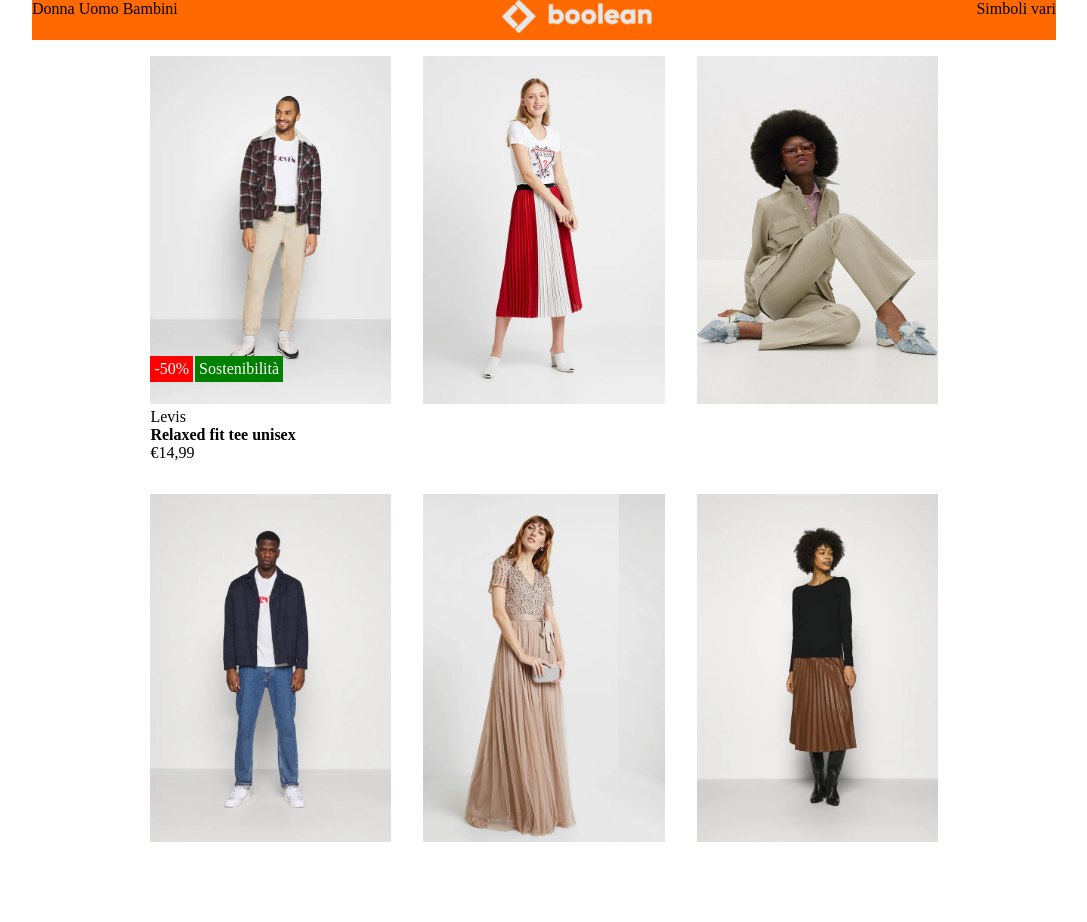
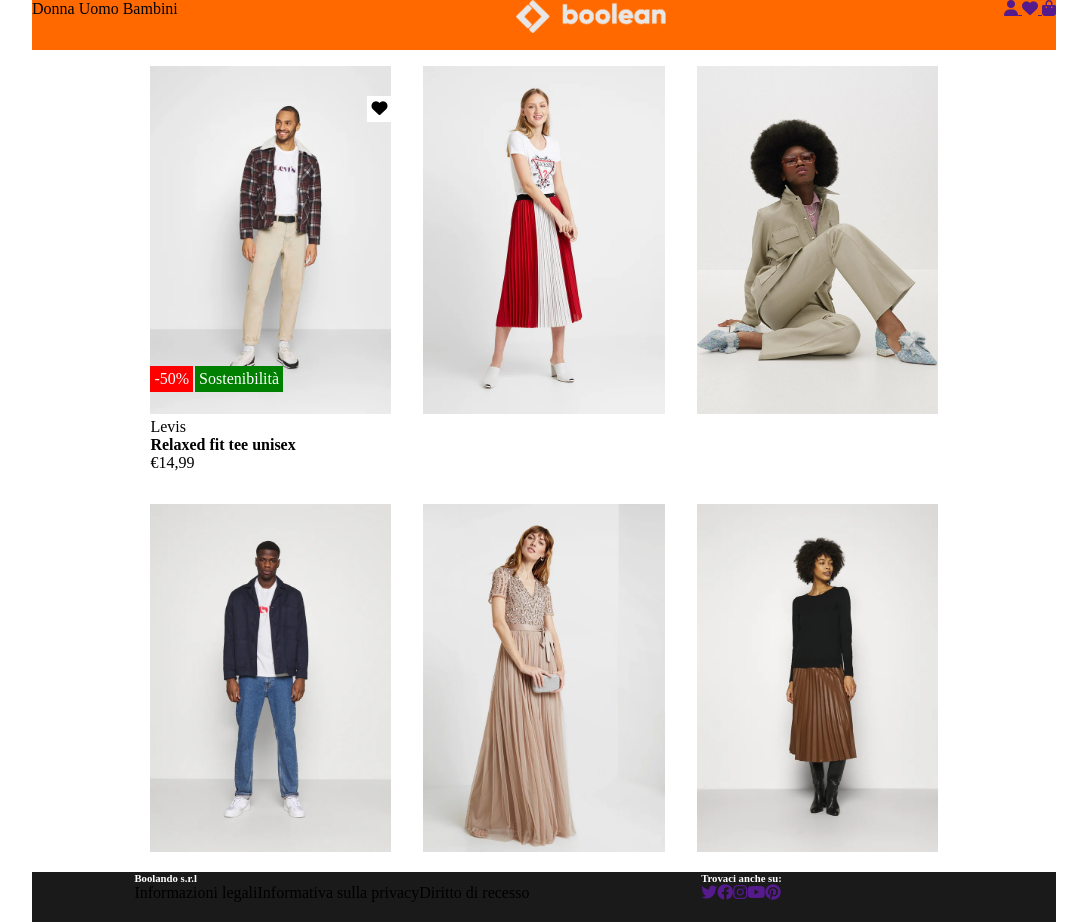
Before and after one commit to DarioBecchio/html-css-boolando, a plain HTML site: page index.html in a window 1280 px wide. Shown: the whole page, without its empty margins (96-1183 px from the left). Before the commit the page ends 862 px from the top, so only its background shows below. Drawn offline with Linux system fonts and the light colour scheme.

Commit message:
create footer

```diff
--- a/index.html
+++ b/index.html
@@ -4,19 +4,25 @@
     <meta charset="UTF-8">
     <meta name="viewport" content="width=device-width, initial-scale=1.0">
     <link rel="stylesheet" href="./style.css">
+    <link rel="stylesheet" href="https://cdnjs.cloudflare.com/ajax/libs/font-awesome/6.4.2/css/all.min.css" integrity="sha512-z3gLpd7yknf1YoNbCzqRKc4qyor8gaKU1qmn+CShxbuBusANI9QpRohGBreCFkKxLhei6S9CQXFEbbKuqLg0DA==" crossorigin="anonymous" referrerpolicy="no-referrer" />
     <title>Document</title>
 </head>
 <body class="container">
     <header id="site_header">
         <nav class="d-flex j-between">
             <div>
-                <a>Donna</a>
+               <a>Donna</a>
                 <a>Uomo</a>
                 <a>Bambini</a>
             </div>
+            <div>
                 <img width="150px" src="./boolean-logo.png" alt="">
-            <div>
-                Simboli vari
+            </div>
+
+            <div class="text-end">
+                <a href=""><i class="fas fa-user"></i> </a>
+                <a href=""><i class="fas fa-heart"></i> </a>
+                <a href=""><i class="fas fa-shopping-bag"></i> </a>
             </div>
         </nav>
     </header>
@@ -32,6 +38,9 @@
                             <span> Levis</span>
                             <h4>Relaxed fit tee unisex</h4>
                             <span> €14,99 </span>
+                            <div class="heart">
+                                <i class="fas fa-heart"></i>
+                            </div>
 
                             </div>
                             <div class="discount d-flex">
@@ -76,3 +85,26 @@
             </div>
         </section>
     </main>
+    <footer>
+        <div class="container d-flex j-between align-items-center">
+            <div>
+                <h6> Boolando s.r.l </h6>
+                <ul>
+                    <li>Informazioni legali</li>
+                    <li>Informativa sulla privacy</li>
+                    <li>Diritto di recesso</li>
+                </ul>
+            </div>
+            <div class="social">
+                <h6> Trovaci anche su:</h6>
+                <ul>
+                    <li><a href=""><i class="fab fa-twitter"></i></a></li>
+                    <li><a href=""><i class="fab fa-facebook"></i></li>
+                    <li><a href=""><i class="fab fa-instagram"></i></li>
+                    <li><a href=""><i class="fab fa-youtube"></i></li>
+                    <li><a href=""><i class="fab fa-pinterest"></i></li>
+                </ul>
+            </div>
+
+        </div>
+    </footer>
--- a/style.css
+++ b/style.css
@@ -25,6 +25,16 @@
 .j-between{
     justify-content: space-between;
 }
+.text-end{
+    text-align: end;
+
+}
+.align-items-center{
+    align-items: center;
+}
+.text-center{
+    text-align: center;
+}
 .container{
     margin: auto;
     width: 80%;
@@ -50,7 +60,7 @@ left: 0;
 
 /*HEADER*/
 #site_header{
-    height:40px;
+    height:50px;
     background-color: var(--top);
 }
 
@@ -67,6 +77,10 @@ img{
 
 .card:hover .top{
     display: none;
+}
+
+.heart:hover i{
+    color: var(--discount);
 }
 
 
@@ -93,3 +107,31 @@ margin-left: 1px;
     padding: 0.25rem;
     margin-right:1px;
 }
+.heart{
+    height: auto;
+    width: auto;
+    background-color: var(--light);
+    position: absolute;
+    right: 0;
+    top: 30px;
+    padding:0.25rem;
+
+}
+/*endmain*/
+
+/*footer*/
+footer{
+    height: 50px;
+    background-color: var(--dark);
+}
+h6{
+    color: var(--light);
+}
+ul{
+    list-style: none;
+    display: flex;
+}
+.social{
+   text-align: right;
+    color:var(--light);
+}
```
Lines whose indentation alone changed are shown as unchanged.
